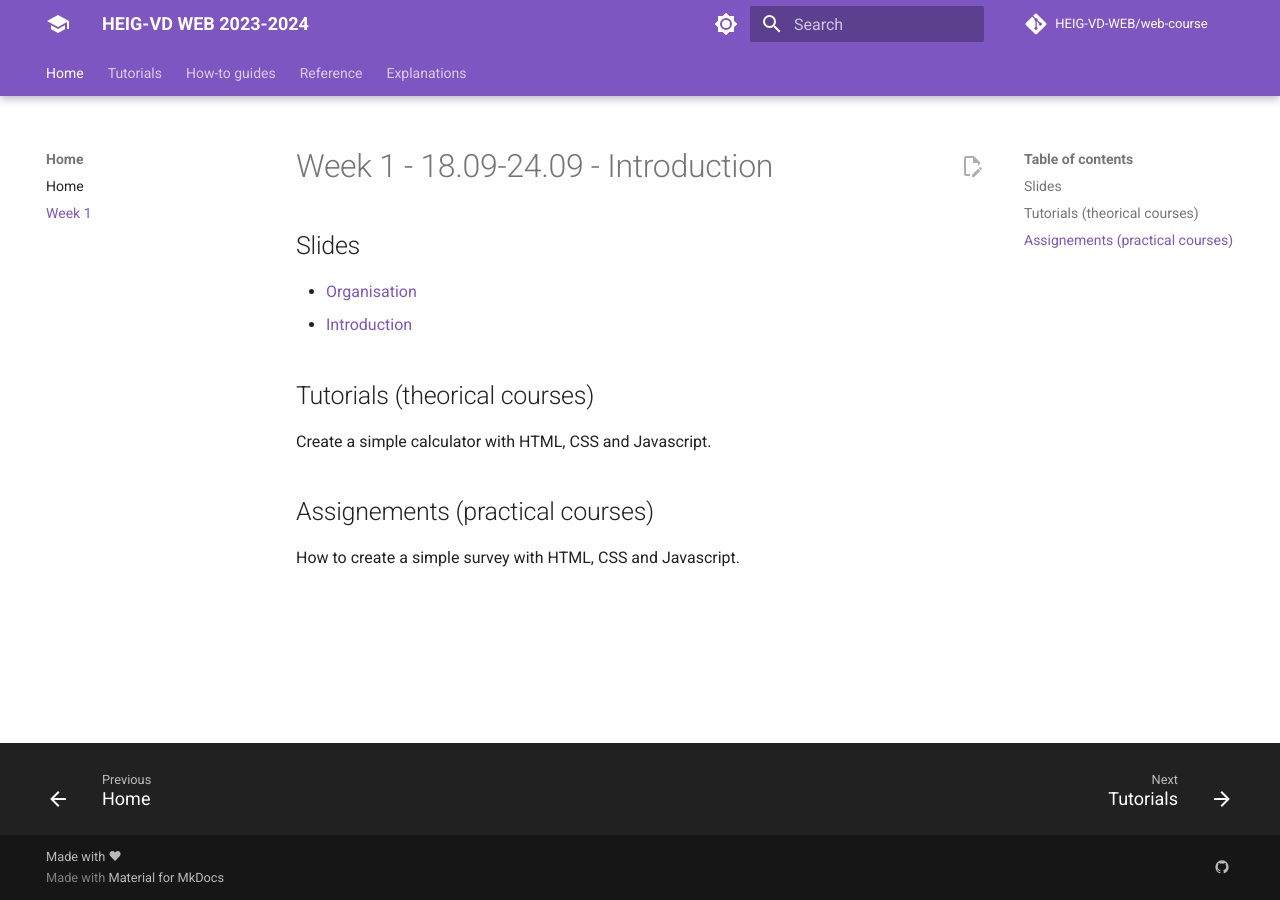
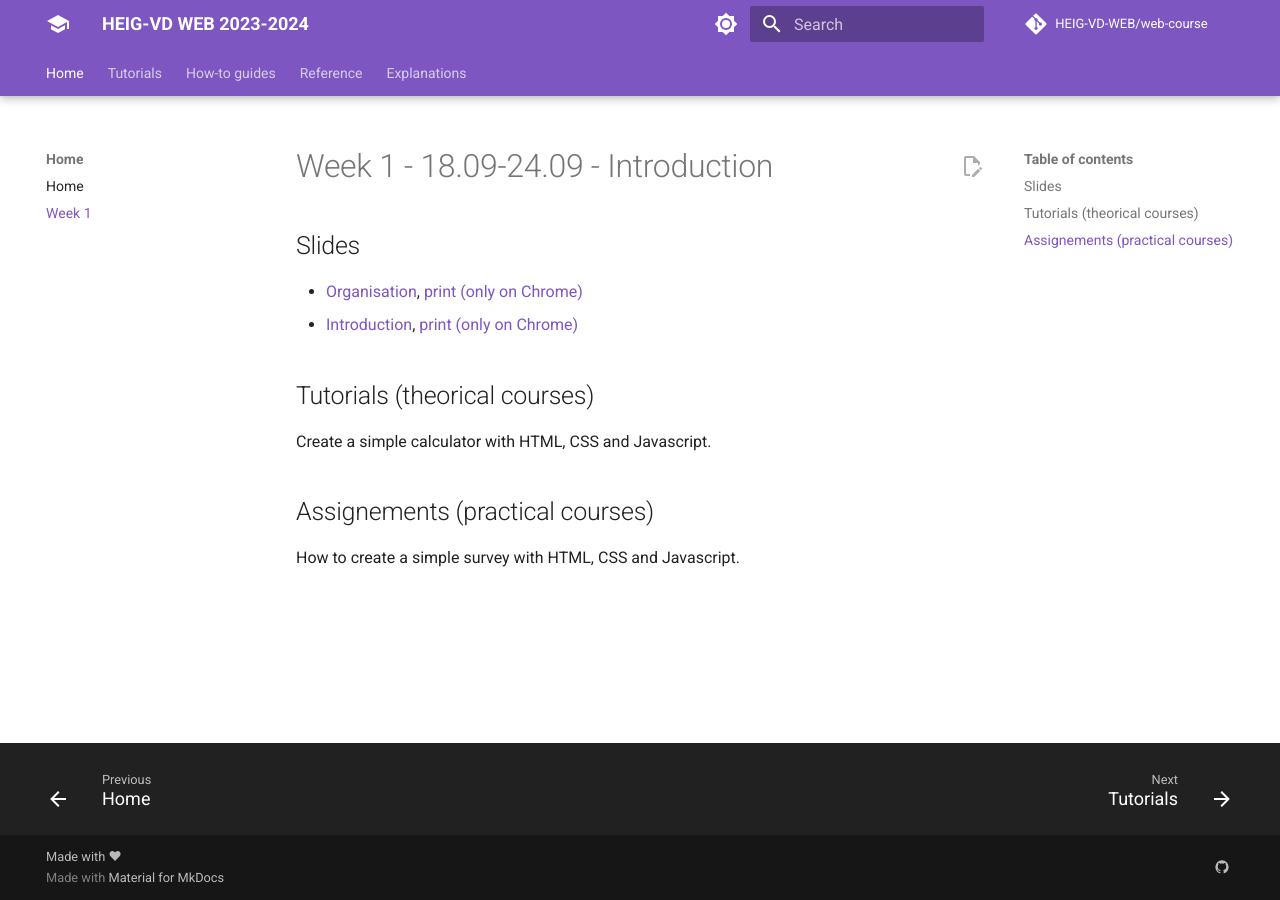
Before and after one commit to HEIG-VD-WEB/web-course, an MkDocs documentation site: the page built from docs/weeks/week-1/index.md, in a window 1280 px wide. Built offline with MkDocs 1.6.1 and Material for MkDocs 9.7.7, drawn with Linux system fonts in a browser that asks for light colours; comment, search, counter and statistics services are not loaded.

Commit message:
made the slide printable

```diff
--- a/docs/weeks/week-1/index.md
+++ b/docs/weeks/week-1/index.md
@@ -2,8 +2,8 @@
 
 ## Slides
 
-- [Organisation](./1-organisation.md){:target="_blank"}
-- [Introduction](./2-introduction.md){:target="_blank"}
+- [Organisation](./1-organisation.md){:target="_blank"}, [print (only on Chrome)](./1-organisation.md?print-pdf){:target="_blank"}
+- [Introduction](./2-introduction.md){:target="_blank"}, [print (only on Chrome)](./2-introduction.md?print-pdf){:target="_blank"}
 
 ## Tutorials (theorical courses)
 
```
